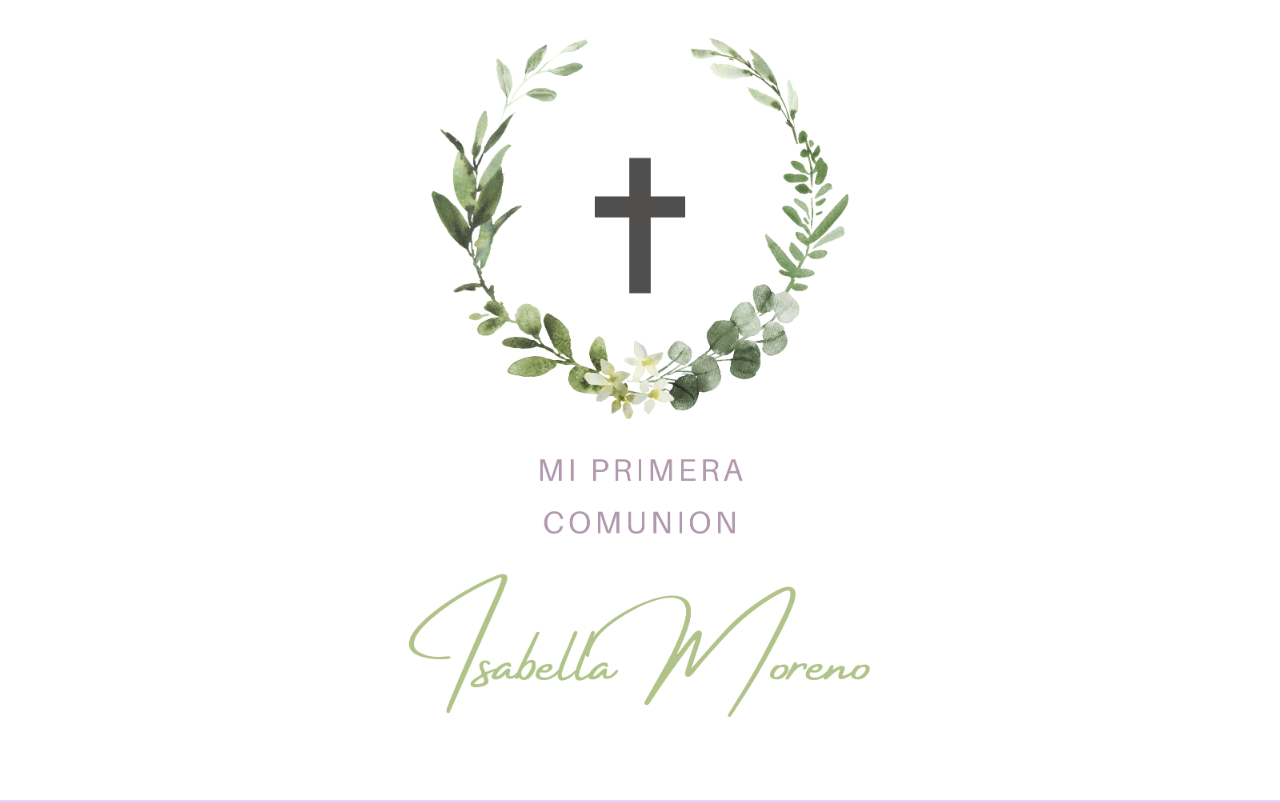
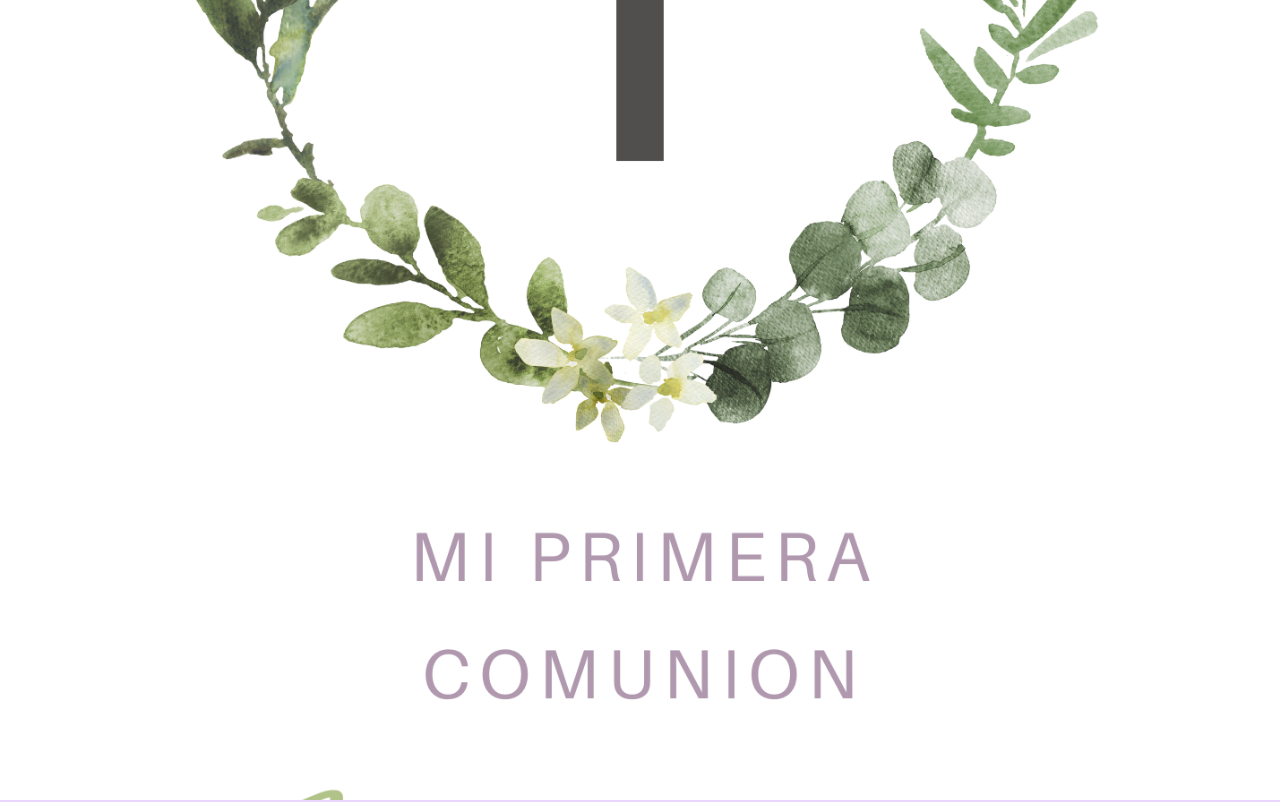
Before and after one commit to Davidmesm/invitacion-isa, a Next.js app: page / in a window 1280 px wide. Shown: the top 802 px of the page. Built offline with nearby package versions, Linux system fonts and the light colour scheme.

Commit message:
Change bg-cover

```diff
--- a/app/page.js
+++ b/app/page.js
@@ -23,7 +23,7 @@ export default function Home() {
 
   return (
     <div>
-      <section className="h-screen bg-fixed bg-cover bg-center bg-no-repeat md:bg-contain" style={{ backgroundImage: "url('/img/portada.png')" }}>
+      <section className="h-screen bg-fixed bg-cover bg-center bg-no-repeat" style={{ backgroundImage: "url('/img/portada.png')" }}>
         <div className="flex items-center justify-center h-full bg-black bg-opacity-0 text-white">
         </div>
       </section>
```
